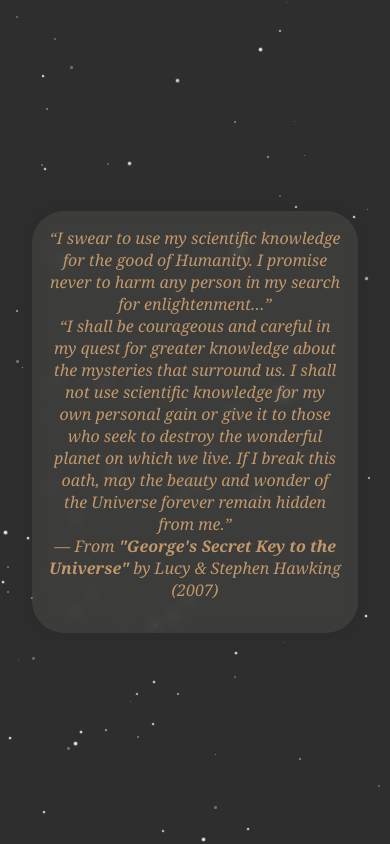
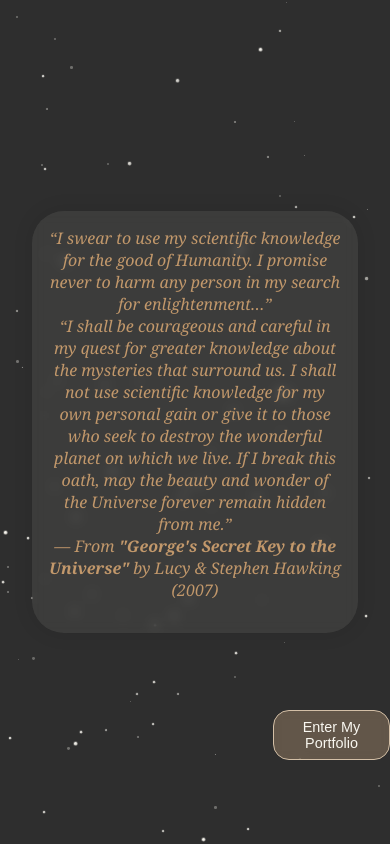
Before and after one commit to Paloma-Cardozo/dev-portfolio, a plain HTML site: page index.html in a window 390 px wide. Drawn offline with Linux system fonts and the light colour scheme.

Commit message:
Update styles.css

```diff
--- a/styles.css
+++ b/styles.css
@@ -334,8 +334,8 @@ button:active {
 
 #enterBtn {
     position: absolute;
-    bottom: 2rem;
-    right: 2rem;
+    bottom: 10%;
+    left: 70%;
     padding: 0.75rem 1.5rem;
     border-radius: 1rem;
     z-index: 10;
@@ -345,8 +345,8 @@ button:active {
     border: 1px solid var(--clr-border);
     opacity: 0;
     pointer-events: none;
-    animation: fadeIn 2s ease forwards;
-    animation-delay: 5s;
+    animation: fadeIn 1.5s ease forwards;
+    animation-delay: 2.5s;
     color: var(--clr-bg);
     cursor: pointer;
     max-width: 80%;
@@ -529,8 +529,8 @@ blockquote {
     }
 
     #enterBtn {
-        bottom: 1rem;
-        right: 1rem;
+        bottom: 10%;
+        left: 70%;
         padding: 0.5rem 1rem;
         font-size: 0.9rem;
     }
```
